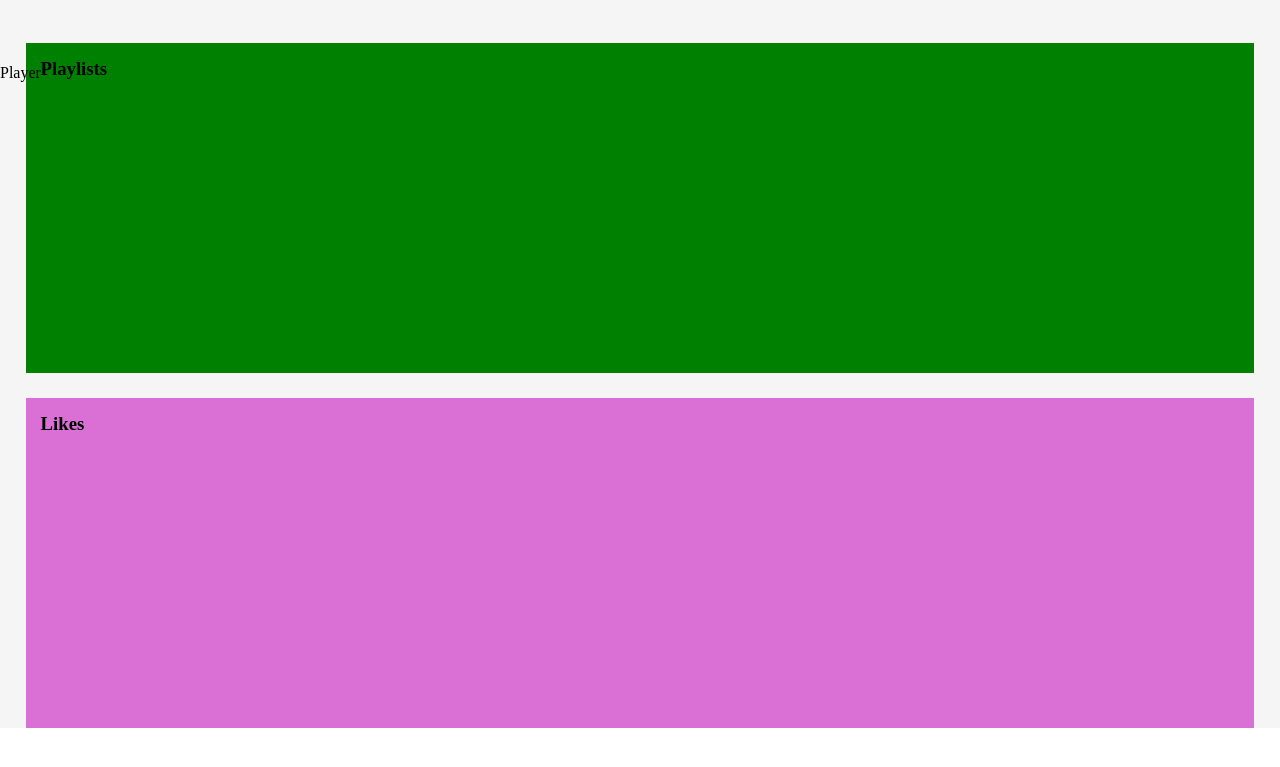
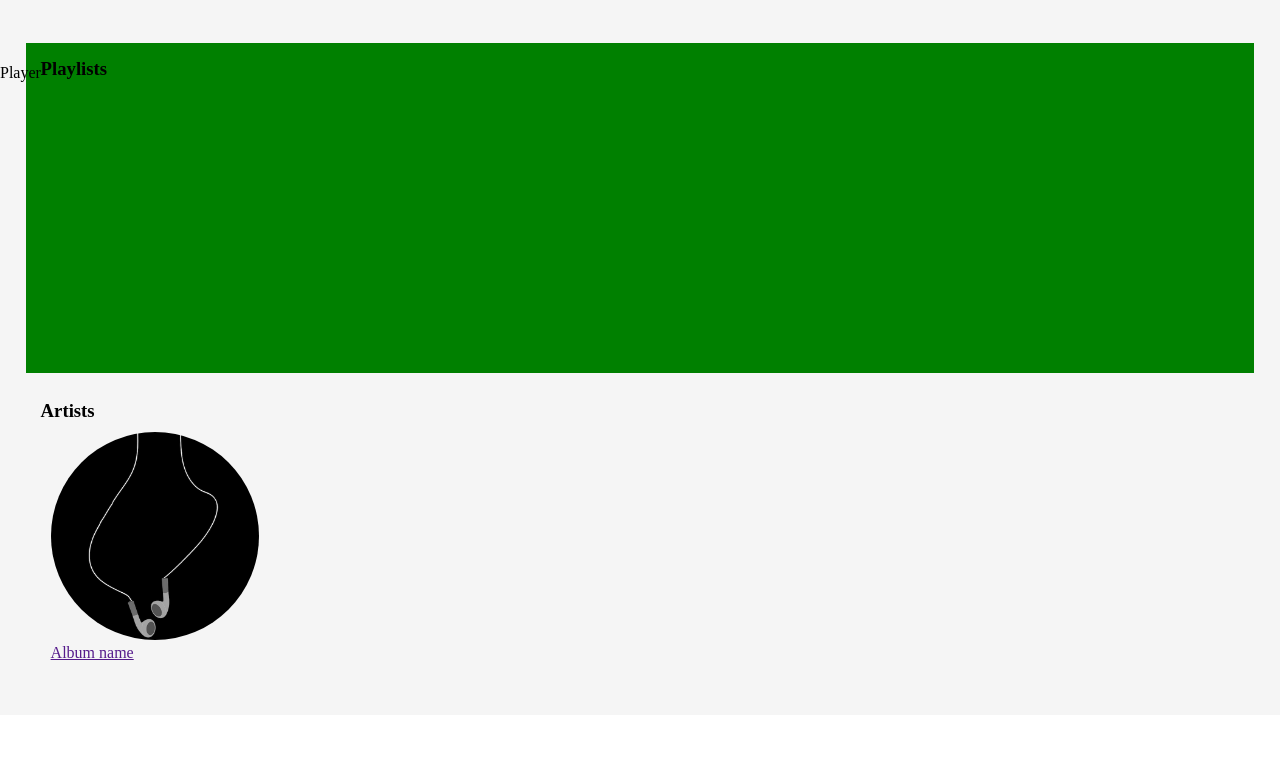
Before and after one commit to Domash/InternetTechnologies, a plain HTML site: page MagneetMusic/src/views/index.html in a window 1280 px wide. Shown: the part 718-1485 px from the top of the page. After the commit the page ends 1446 px from the top, so only its background shows below. Drawn offline with Linux system fonts and the light colour scheme.

Commit message:
[layouts]: add artist section

```diff
--- /dev/null
+++ b/MagneetMusic/src/assets/css/artists.css
@@ -0,0 +1,37 @@
+.artists-section-div {
+  position: relative;
+}
+
+.artists-list {
+  display: flex;
+	flex-wrap: wrap;
+	justify-content: flex-start;
+}
+
+.artists-list-item {
+  margin-right: 10px;
+	margin-bottom: 5px;
+	padding: 10px 10px 20px 10px;
+	list-style-type: none;
+}
+
+.artist-div {
+  position: relative;
+}
+
+.goto-artist-image {
+  height: 13em;
+  width: 13em;
+  border-radius: 50%;
+}
+
+.goto-artist-image-div {
+  opacity: 0;
+	position: absolute;
+	height: 5em;
+	width: 5em;
+  top: 50%;
+  left: 50%;
+  transform: translate(-50%, -50%);
+  -ms-transform: translate(-50%, -50%);
+}
--- a/MagneetMusic/src/assets/css/sections.css
+++ b/MagneetMusic/src/assets/css/sections.css
@@ -21,11 +21,12 @@
 	background-color: green;
 }
 
-.likes-section {
+.artists-section {
 	margin: 2%;
+	margin-top: 0%;
 	padding: 15px;
 	padding-left: 15px;
-	margin-bottom: 3%;
+	margin-bottom: 1%;
 	min-height: 300px;
-	background-color: orchid;
+	background-color: whitesmoke;
 }
--- a/MagneetMusic/src/views/index.html
+++ b/MagneetMusic/src/views/index.html
@@ -10,6 +10,7 @@
   <link rel="stylesheet" type="text/css" href="../assets/css/sections.css">
   <link rel="stylesheet" type="text/css" href="../assets/css/text.css">
   <link rel="stylesheet" type="text/css" href="../assets/css/albums.css">
+  <link rel="stylesheet" type="text/css" href="../assets/css/artists.css">
   <link rel="stylesheet" type="text/css" href="../assets/css/headerNavigation.css">
 
 </head>
@@ -130,12 +131,42 @@
       </div>
     </section>
 
-    <!-- Likes -->
-    <section class="likes-section">
-      <h3>Likes</h3>
-      <div class="">
+<!-- <div class="cover-section-div">
+    <ul class="cover-list">
+      <li class="cover-list-item">
+        <div class="cover-div">
+          <a href="#">
+            <img class="cover-image" src="../assets/images/cover-image.png">
+            <div class="play-image-div">
+              <img class="play-image" src="../assets/images/play_image.png"/>
+            </div>
+          </a>
+        </div>
+        <a class="" href="">Album name</a>
+        <p class="" href="">Author name</p>
+      </li> -->
+
+    <!-- Artists -->
+    <section class="artists-section">
+      <h3>Artists</h3>
+      <div class="artists-section-div">
+        <ul class="artists-list">
+          <li class="artists-list-item">
+            <div class ="artist-div">
+              <a href="#">
+                <img class="goto-artist-image" src="../assets/images/cover-image.png">
+                <div class="goto-artist-image-div">
+
+                </div>
+              </a>
+            </div>
+            <a class="" href="">Album name</a>
+          </li>
+        </ul>
       </div>
     </section>
+
+
 
   </main>
 
```
